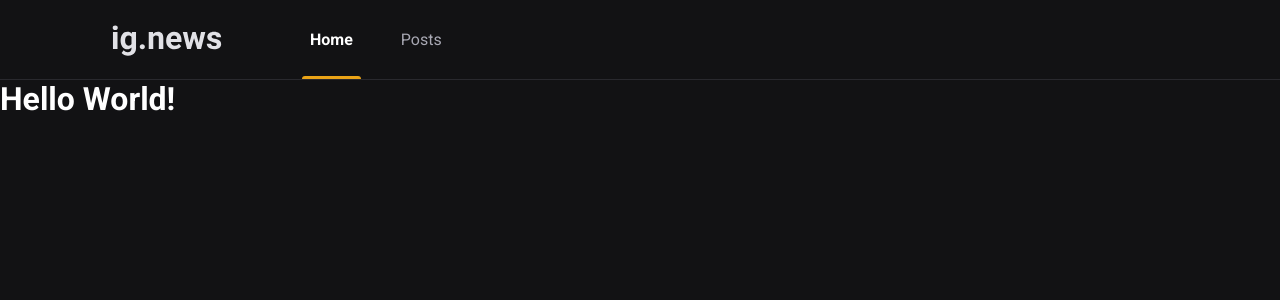
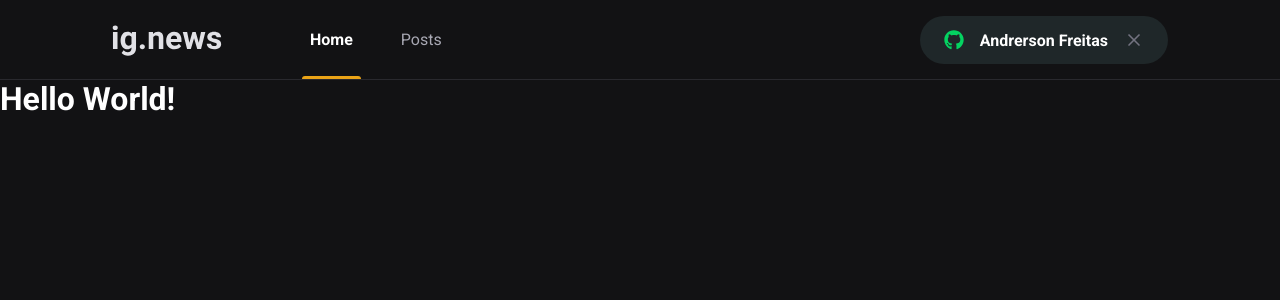
Before and after one commit to andrerson/ig.news, a Next.js app: page / in a window 1280 px wide. Shown: the top 300 px of the page. Built offline with nearby package versions, Linux system fonts and the light colour scheme.

Commit message:
Componente: SignInButton

```diff
--- a/package.json
+++ b/package.json
@@ -11,6 +11,7 @@
     "next": "10.2.2",
     "react": "17.0.2",
     "react-dom": "17.0.2",
+    "react-icons": "^4.2.0",
     "sass": "^1.33.0"
   },
   "devDependencies": {
--- a/src/components/Header/index.tsx
+++ b/src/components/Header/index.tsx
@@ -1,3 +1,5 @@
+import { SignInButton } from '../SignInButton';
+
 import styles from './styles.module.scss';
 
 export function Header() {
@@ -10,6 +12,8 @@ export function Header() {
                     <a className={styles.active}>Home</a>
                     <a>Posts</a>
                 </nav>
+
+                <SignInButton />
             </div>
         </header>
     );
--- a/src/components/Header/styles.module.scss
+++ b/src/components/Header/styles.module.scss
@@ -54,4 +54,8 @@
             }
         }
     }
+
+    button {
+        margin-left: auto;
+    }
 }
--- /dev/null
+++ b/src/components/SignInButton/index.tsx
@@ -0,0 +1,28 @@
+import { FaGithub } from 'react-icons/fa';
+
+import { FiX } from 'react-icons/fi';
+
+import styles from './styles.module.scss';
+
+export function SignInButton () {
+    const isUserLoggedIn = true;
+
+    return isUserLoggedIn ? (
+        <button
+            type="button"
+            className={styles.signInButton}
+        >
+            <FaGithub color="#04d361" />
+            Andrerson Freitas
+            <FiX color="#737380" className={styles.closeIcon} />
+        </button>
+    ) : (
+        <button
+            type="button"
+            className={styles.signInButton}
+        >
+            <FaGithub color="#eba417" />
+            Sign in with Github
+        </button>
+    )
+}
--- /dev/null
+++ b/src/components/SignInButton/styles.module.scss
@@ -0,0 +1,32 @@
+.signInButton{
+    height: 3rem;
+    border-radius: 3rem;
+    background: var(--gray-850);
+    border: 0;
+    padding: 0 1.5rem;
+    display: flex;
+    align-items: center;
+    justify-content: center;
+
+    color: var(--white);
+    font-weight: bold;
+
+    svg {
+        width: 20px;
+        height: 20px;
+    }
+
+    svg:first-child {
+        margin-right: 1rem
+    }
+
+    svg.closeIcon {
+        margin-left: 1rem;
+    }
+
+    transition: filter 0.2s;
+
+    &:hover {
+        filter: brightness(0.8);
+    }
+}
--- a/src/styles/global.scss
+++ b/src/styles/global.scss
@@ -10,6 +10,7 @@
     --gray-100: #e1e1e6;
     --gray-300: #a8a8b3;
     --gray-800: #29292e;
+    --gray-850: #1f2729;
     --gray-900: #121214;
 
     --cyan-500: #61dafb;
```
Also changed, not shown: 1 other file (tests, documents, lock files or other folders).
